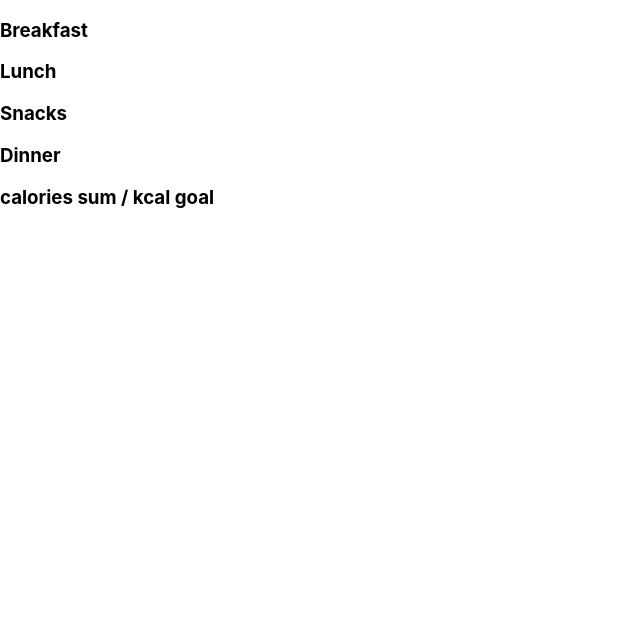
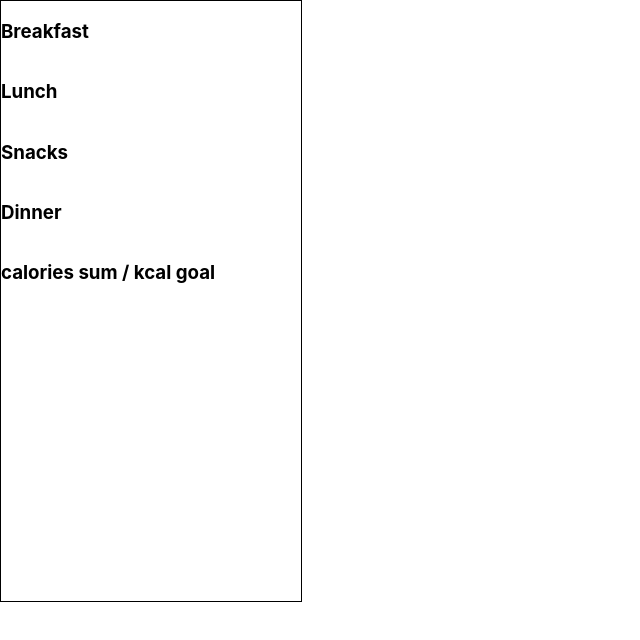
Before and after one commit to infoshareacademy/jfdd12-kawimoka-app, a React (Create React App) app: page / in a window 1280 px wide. Shown: the top 640 px of the page, without its empty margins (0-640 px from the left). Built offline with nearby package versions, Linux system fonts and the light colour scheme.

Commit message:
SingleDay module css created

```diff
--- a/src/Components/PlanDietView/SingleDay/SingleDay.js
+++ b/src/Components/PlanDietView/SingleDay/SingleDay.js
@@ -1,9 +1,10 @@
 import React from 'react'
 import { MealSpace } from './MealSpace'
 import { Summary } from './Summary'
+import s from './SingleDay.module.css'
 
 export const SingleDay = () => {
-    return <div>
+    return <div className={s.singleDayContainer}>
         <MealSpace mealType = {"Breakfast"} />
         <MealSpace mealType = {"Lunch"}/>
         <MealSpace mealType = {"Snacks"}/>
--- /dev/null
+++ b/src/Components/PlanDietView/SingleDay/SingleDay.module.css
@@ -0,0 +1,8 @@
+.singleDayContainer {
+    display: flex;
+    flex-direction: column;
+    width: 300px;
+    height: 600px;
+    border: 1px solid black;
+
+}
```
